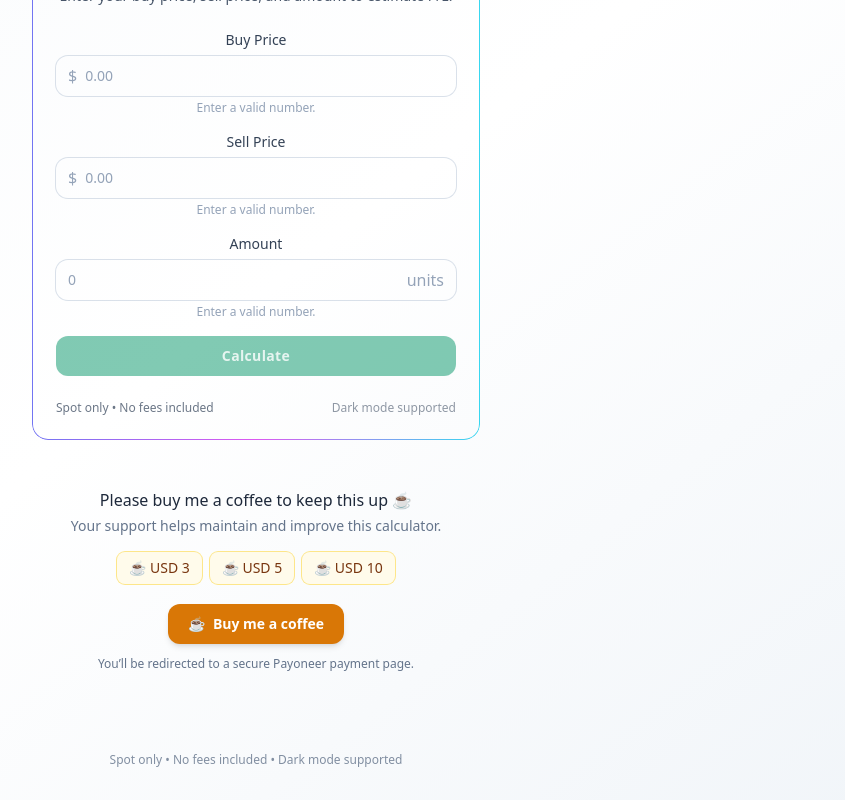
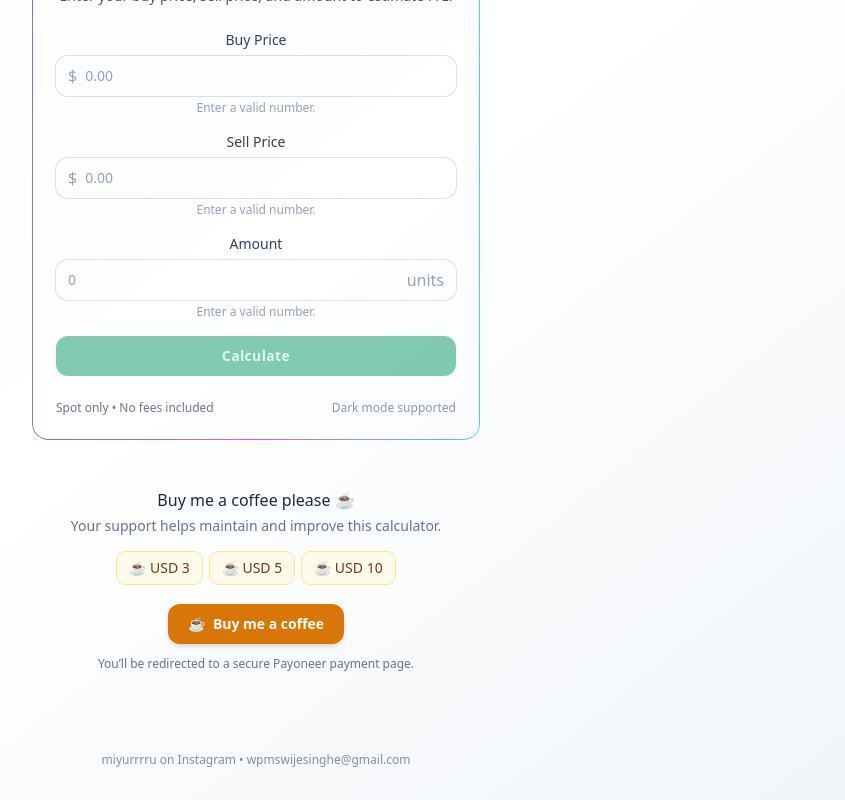
Before and after one commit to MiyuRuu22/crypto-profit-calculator, a React (Create React App) app: page / in a window 1280 px wide. Shown: the part 242-1042 px from the top of the page, without its empty margins (384-1229 px from the left). Built offline with nearby package versions, Linux system fonts and the light colour scheme.

Commit message:
fix: Duplicated buy me coffee text fix

```diff
--- a/src/components/DonationButton.jsx
+++ b/src/components/DonationButton.jsx
@@ -19,7 +19,7 @@ export default function DonationButton() {
     <section className="mt-12 flex flex-col items-center">
       <div className="text-center">
         <h3 className="text-base font-medium text-slate-800 dark:text-slate-100">
-          Please buy me a coffee to keep this up <span role="img" aria-label="coffee">☕</span>
+          Buy me a coffee please <span role="img" aria-label="coffee">☕</span>
         </h3>
         <p className="mt-1 text-sm text-slate-500 dark:text-slate-400">
           Your support helps maintain and improve this calculator.
--- a/src/components/Layout.jsx
+++ b/src/components/Layout.jsx
@@ -4,7 +4,7 @@ export default function Layout({ children }) {
     <div className="min-h-dvh overflow-x-hidden bg-gradient-to-br from-slate-50 via-white to-slate-100 dark:from-slate-900 dark:via-slate-950 dark:to-slate-900">
       <main className="mx-auto max-w-5xl px-4 sm:px-6 lg:px-8 pt-5 pb-20">{children}</main>
       <footer className="pb-8 text-center text-xs text-slate-500 dark:text-slate-400">
-        <span className="opacity-80">Spot only • No fees included • Dark mode supported</span>
+        <span className="opacity-80">miyurrrru on Instagram • wpmswijesinghe@gmail.com</span>
       </footer>
     </div>
   );
```
